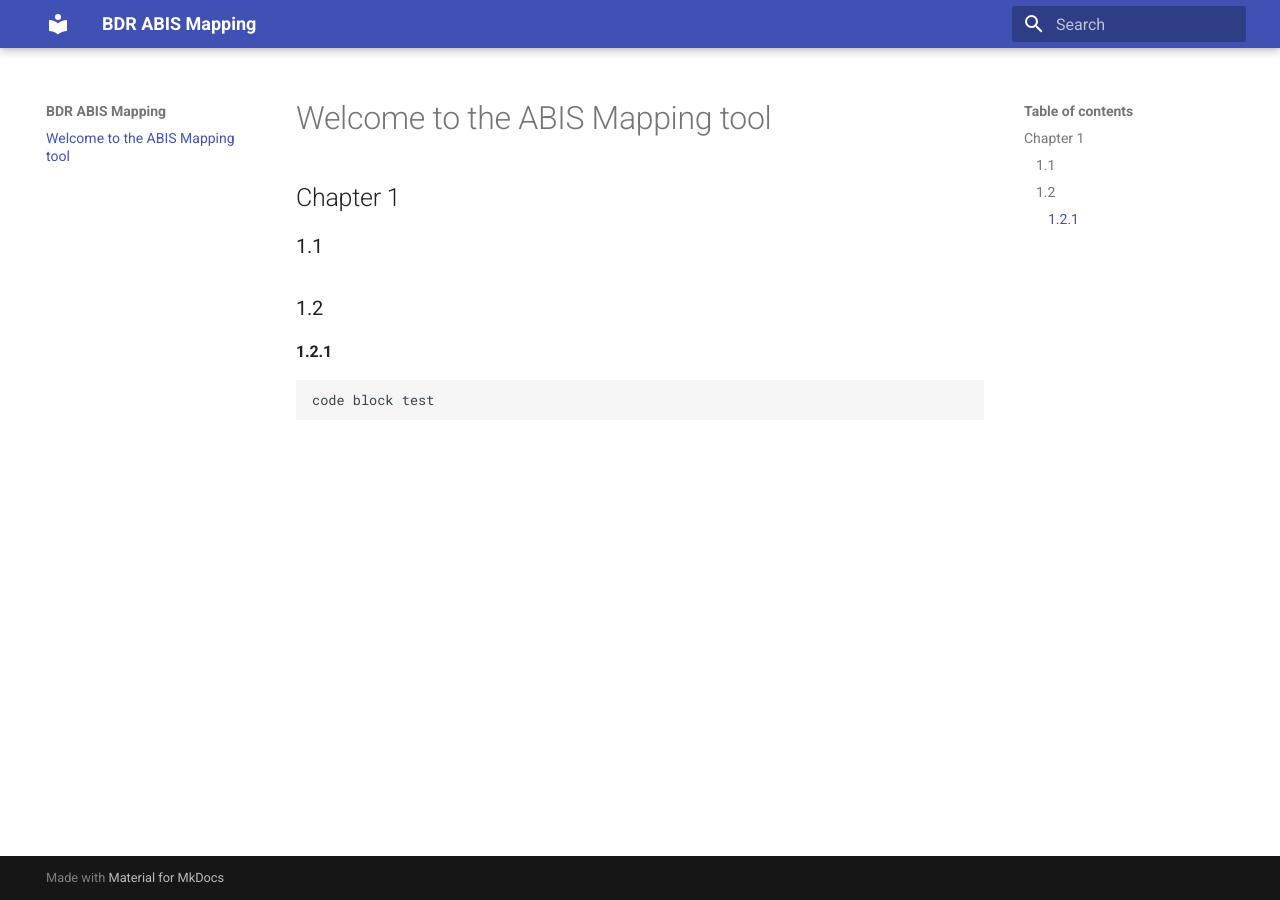
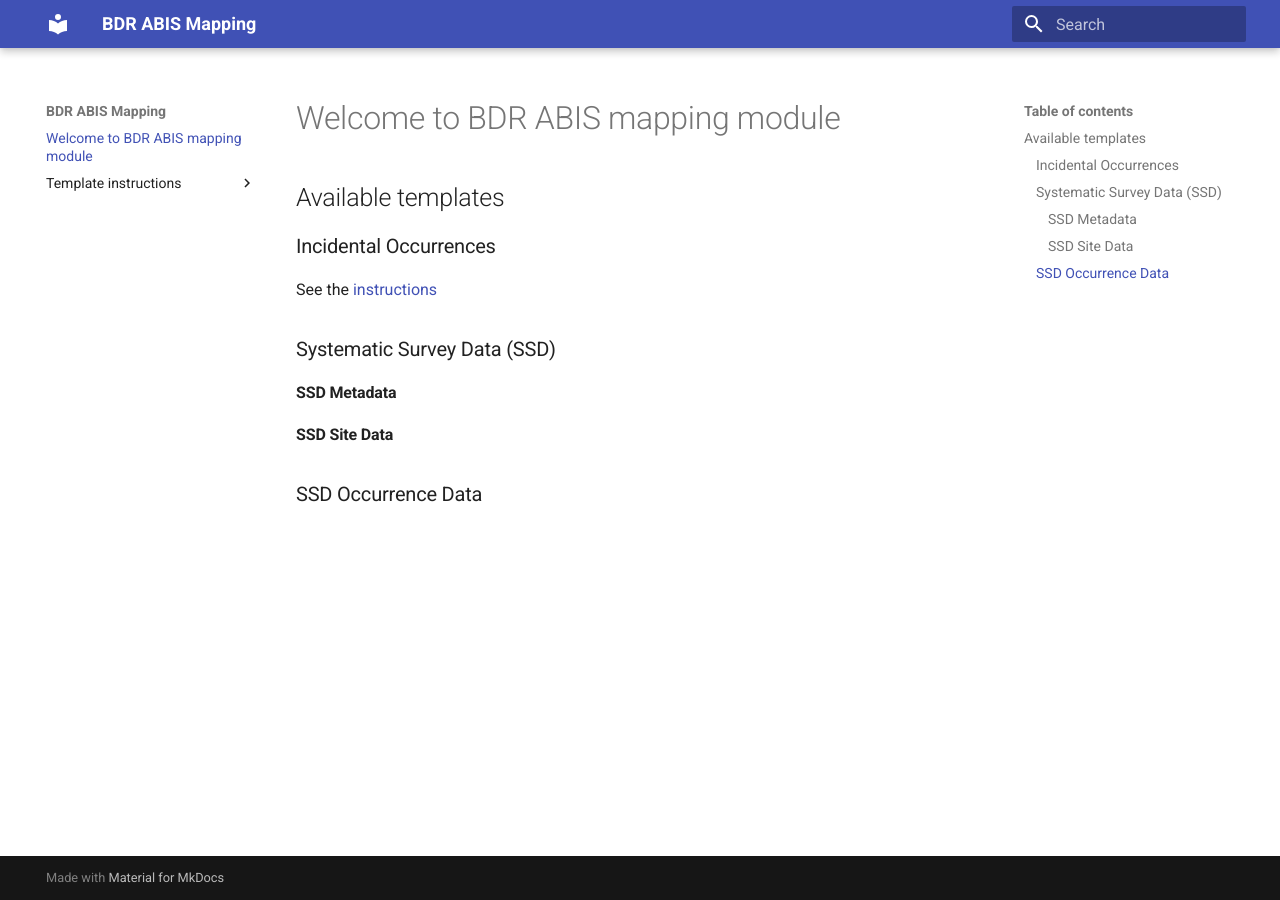
Before and after one commit to gaiaresources/abis-mapping, an MkDocs documentation site: the page built from docs/index.md, in a window 1280 px wide. Built offline with MkDocs 1.6.1 and Material for MkDocs 9.7.7, drawn with Linux system fonts in a browser that asks for light colours; some of the changed lines change nothing that is shown.

Commit message:
attempt of instructions for incidental_occurrence_data.md

````diff
--- a/docs/index.md
+++ b/docs/index.md
@@ -1,11 +1,10 @@
-# Welcome to the ABIS Mapping tool
+# Welcome to BDR ABIS mapping module
 
-## Chapter 1
+## Available templates
+### Incidental Occurrences
+See the [instructions](template_instructions/incidental_occurrence_data.md)
 
-### 1.1
-
-### 1.2
-#### 1.2.1
-```text
-code block test
-```
+### Systematic Survey Data (SSD)
+#### SSD Metadata
+#### SSD Site Data
+### SSD Occurrence Data
--- /dev/null
+++ b/docs/template_instructions/incidental_occurrence_data.md
@@ -0,0 +1,64 @@
+Put here the **incidental occurrence data** instructions
+
+{{ version }}
+
+# INCIDENTAL OCCURRENCE DATA
+TEMPLATE INSTRUCTIONS
+## OVERVIEW
+Use this template to record occurrence data; that is the presence or absence of an organism
+at a particular site locality at a point in time.
+
+Templates have been provided to facilitate integration of your data into the Biodiversity Data
+Repository database. Not all types of data have been catered for in the available templates
+at this stage; therefore, if you are unable to find a suitable template, please contact
+bdr-support@gaiaresources.com.au to make us aware of your data needs.
+
+### NEED TO KNOW:
+For data validation, you will need your data file to:
+* be the correct file format,
+* have matching template fields to the template downloaded (do not remove, or
+change the order of fields), however
+* additional fields may be added after the templated fields (noting that the data type
+is not assumed and values will be encoded as strings),
+* have populated the relevant fields using the correct data type (for example dates for
+date fields),
+* have values in mandatory fields (see Table 1),
+* comply with data value constraints for example the geographic coordinates are
+consistent with a geodeticDatum type of the five available options, and
+* align with existing controlled vocabularies wherever possible (this is mandatory for
+geodeticDatum), but new terms may be submitted for consideration and will not
+cause a validation error.
+### FILE FORMAT
+* The incidental occurrence data template is a UTF-8 encoded csv (not Microsoft Excel
+Spreadsheets). Be sure to save this file with your data as a .csv (UTF-8) as follows,
+otherwise it will not pass the csv validation step upon upload.
+*[MS Excel: Save As > More options > Tools > Web options > Save this document as >
+Unicode (UTF-8)]*
+* Do not include empty rows.
+### FILE SIZE
+MS Excel imposes a limit of **1,048,576** rows on a spreadsheet, limiting a CSV file to the
+header row followed by 1,048,575 occurrences. Furthermore, MS Excel has a **32,767**
+character limit on individual cells in a spreadsheet. These limits may be overcome by using
+or editing CSV files with other software.
+1
+Larger datasets may be more readily ingested using the API interface. Please contact
+bdr-support@gaiaresources.com.au to make us aware of your data needs.
+TEMPLATE FIELDS
+The template contains the field names in the top row. Table 1 will assist you in transferring
+your data to the template indicating:
+* Field name in the template (and an external link to the Darwin Core standard for that
+field where relevant);
+* Description of the field;
+* Required whether the field is mandatory or optional;
+* Format (datatype) required for the data values for example text (string), number
+(integer, float), or date;
+* Example of an entry or entries for that field; and
+* Vocabulary links within this document (for example pick list values) where relevant.
+The fields that have suggested values options for the fields in Table 1 are listed in
+Table 2 in alphabetical order of field name.
+### ADDITIONAL FIELDS
+Data that do not match the existing template fields may be added as additional columns in
+the CSV files after the templated fields.
+E.g., eventRemarks, associatedTaxa, pathway.
+
+{{ insert schema table here }}
````
